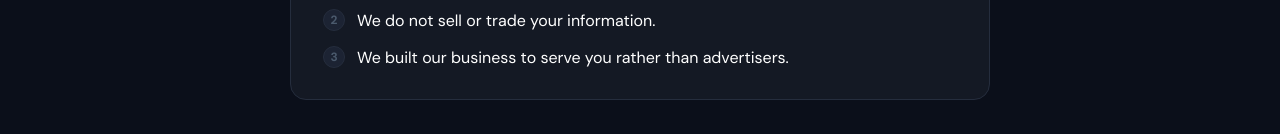
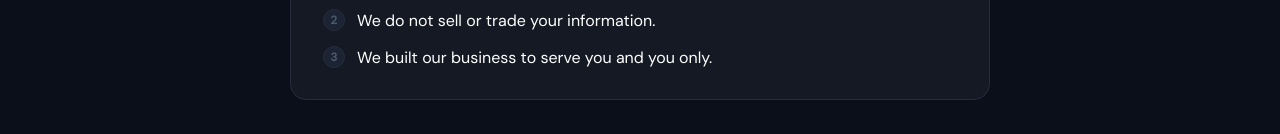
Before and after one commit to Creating-Works/content, a plain HTML site: page privacy-policy-draft/index.html in a window 1280 px wide. Shown: the part 422-556 px from the top of the page. Drawn offline with Linux system fonts and the light colour scheme.

Commit message:
cwsite.1 privacy draft: third principle uses her wording
Co-Authored-By: Claude Sonnet 5.5 <noreply@anthropic.com>

```diff
--- a/privacy-policy-draft/index.html
+++ b/privacy-policy-draft/index.html
@@ -244,7 +244,7 @@
       <ol>
         <li>Your data belongs to you rather than to us.</li>
         <li>We do not sell or trade your information.</li>
-        <li>We built our business to serve you rather than advertisers.</li>
+        <li>We built our business to serve you and you only.</li>
       </ol>
     </div>
 
```
